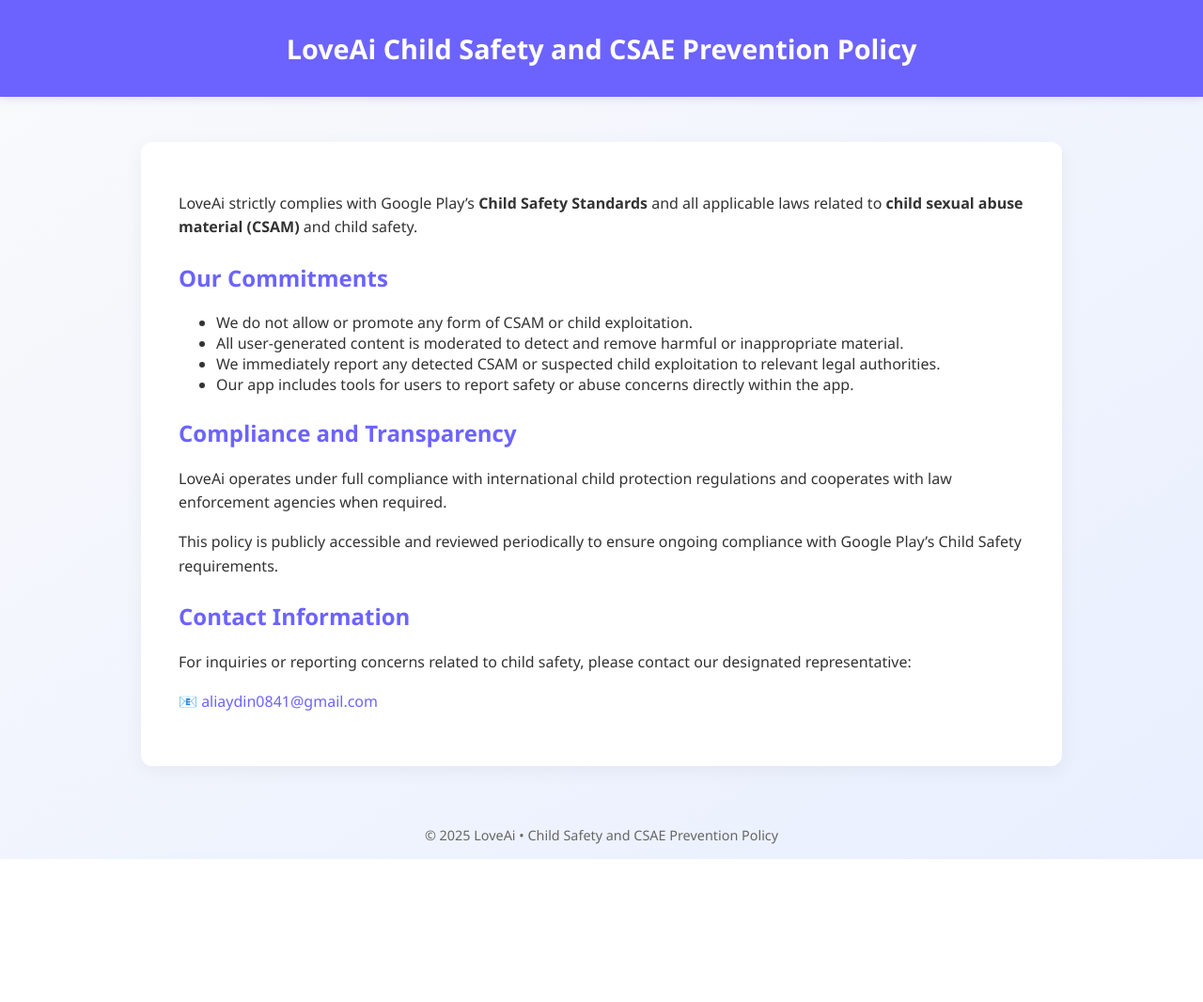
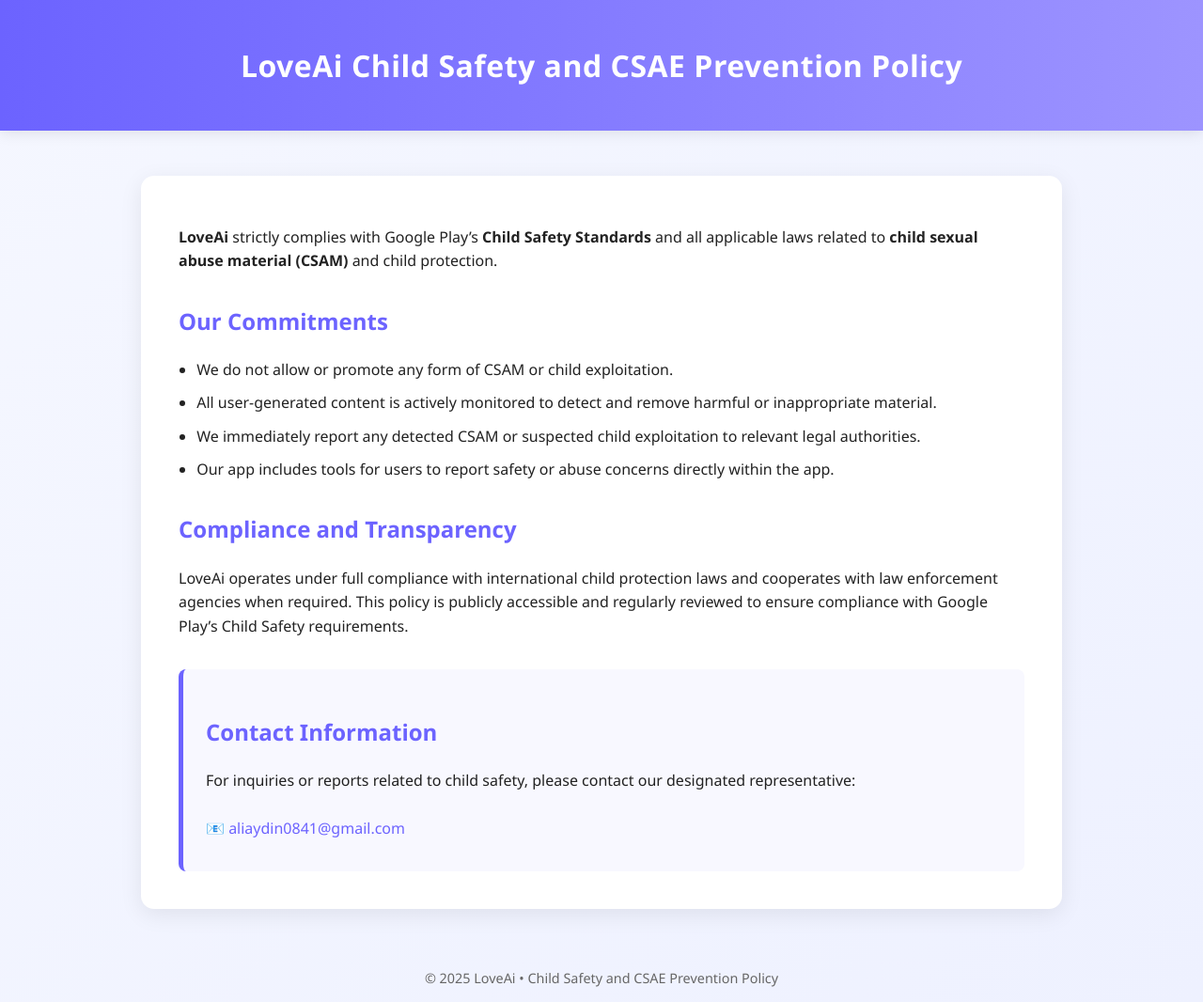
Before and after one commit to aliaydin5/loveai-child-safety-policy, a plain HTML site: page index.html in a window 1280 px wide. Shown: the whole page at 94% size. Before the commit the page ends 914 px from the top, so only its background shows below. Drawn offline with Linux system fonts and the light colour scheme.

Commit message:
Update index.html

```diff
--- a/index.html
+++ b/index.html
@@ -5,40 +5,67 @@
   <meta name="viewport" content="width=device-width, initial-scale=1.0" />
   <title>LoveAi Child Safety and CSAE Prevention Policy</title>
   <style>
+    /* Genel Sayfa Stili */
     body {
-      font-family: 'Segoe UI', Tahoma, Geneva, Verdana, sans-serif;
-      background: linear-gradient(to bottom right, #f9fafb, #e9efff);
-      color: #333;
+      font-family: 'Poppins', 'Segoe UI', Tahoma, Geneva, Verdana, sans-serif;
+      background: linear-gradient(135deg, #f5f7ff, #eef1ff);
+      color: #222;
       margin: 0;
       padding: 0;
     }
+
+    /* Üst Kısım */
     header {
-      background-color: #6c63ff;
+      background: linear-gradient(90deg, #6c63ff, #9d94ff);
       color: white;
       text-align: center;
-      padding: 2rem 1rem;
-      box-shadow: 0 2px 10px rgba(0,0,0,0.1);
+      padding: 3rem 1rem;
+      box-shadow: 0 2px 15px rgba(0,0,0,0.1);
     }
     header h1 {
+      font-size: 2rem;
       margin: 0;
-      font-size: 1.8rem;
+      letter-spacing: 0.5px;
     }
+
+    /* Ana İçerik */
     main {
       max-width: 900px;
       margin: 3rem auto;
-      background: white;
+      background: #fff;
       padding: 2.5rem;
-      border-radius: 12px;
-      box-shadow: 0 5px 20px rgba(0,0,0,0.05);
+      border-radius: 14px;
+      box-shadow: 0 6px 25px rgba(0,0,0,0.08);
+      line-height: 1.6;
     }
+
     h2 {
       color: #6c63ff;
-      margin-top: 1.5rem;
+      margin-top: 2rem;
     }
+
     p {
-      line-height: 1.6;
       margin-top: 0.8rem;
     }
+
+    ul {
+      margin-top: 0.8rem;
+      padding-left: 1.2rem;
+    }
+
+    ul li {
+      margin-bottom: 0.6rem;
+    }
+
+    /* İletişim ve Alt Bilgi */
+    .contact {
+      background: #f8f8ff;
+      border-left: 5px solid #6c63ff;
+      padding: 1rem 1.5rem;
+      margin-top: 2rem;
+      border-radius: 8px;
+    }
+
     footer {
       text-align: center;
       font-size: 0.9rem;
@@ -46,15 +73,19 @@
       padding: 1rem;
       margin-top: 3rem;
     }
+
     a {
       color: #6c63ff;
       text-decoration: none;
+      font-weight: 500;
     }
+
     a:hover {
       text-decoration: underline;
     }
   </style>
 </head>
+
 <body>
   <header>
     <h1>LoveAi Child Safety and CSAE Prevention Policy</h1>
@@ -62,33 +93,33 @@
 
   <main>
     <p>
-      LoveAi strictly complies with Google Play’s <strong>Child Safety Standards</strong> and all applicable laws related to <strong>child sexual abuse material (CSAM)</strong> and child safety.
+      <strong>LoveAi</strong> strictly complies with Google Play’s
+      <strong>Child Safety Standards</strong> and all applicable laws related to
+      <strong>child sexual abuse material (CSAM)</strong> and child protection.
     </p>
 
     <h2>Our Commitments</h2>
     <ul>
       <li>We do not allow or promote any form of CSAM or child exploitation.</li>
-      <li>All user-generated content is moderated to detect and remove harmful or inappropriate material.</li>
+      <li>All user-generated content is actively monitored to detect and remove harmful or inappropriate material.</li>
       <li>We immediately report any detected CSAM or suspected child exploitation to relevant legal authorities.</li>
       <li>Our app includes tools for users to report safety or abuse concerns directly within the app.</li>
     </ul>
 
     <h2>Compliance and Transparency</h2>
     <p>
-      LoveAi operates under full compliance with international child protection regulations and cooperates with law enforcement agencies when required.
-    </p>
-    <p>
-      This policy is publicly accessible and reviewed periodically to ensure ongoing compliance with Google Play’s Child Safety requirements.
+      LoveAi operates under full compliance with international child protection laws and cooperates with law enforcement agencies when required.
+      This policy is publicly accessible and regularly reviewed to ensure compliance with Google Play’s Child Safety requirements.
     </p>
 
-    <h2>Contact Information</h2>
-    <p>
-      For inquiries or reporting concerns related to child safety, please contact our designated representative:
-    </p>
-    <p>
-      📧 <a href="mailto:aliaydin0841@gmail.com">aliaydin0841@gmail.com</a>
-    </p>
-
+    <div class="contact">
+      <h2>Contact Information</h2>
+      <p>
+        For inquiries or reports related to child safety, please contact our designated representative:
+        <br><br>
+        📧 <a href="mailto:aliaydin0841@gmail.com">aliaydin0841@gmail.com</a>
+      </p>
+    </div>
   </main>
 
   <footer>
```
